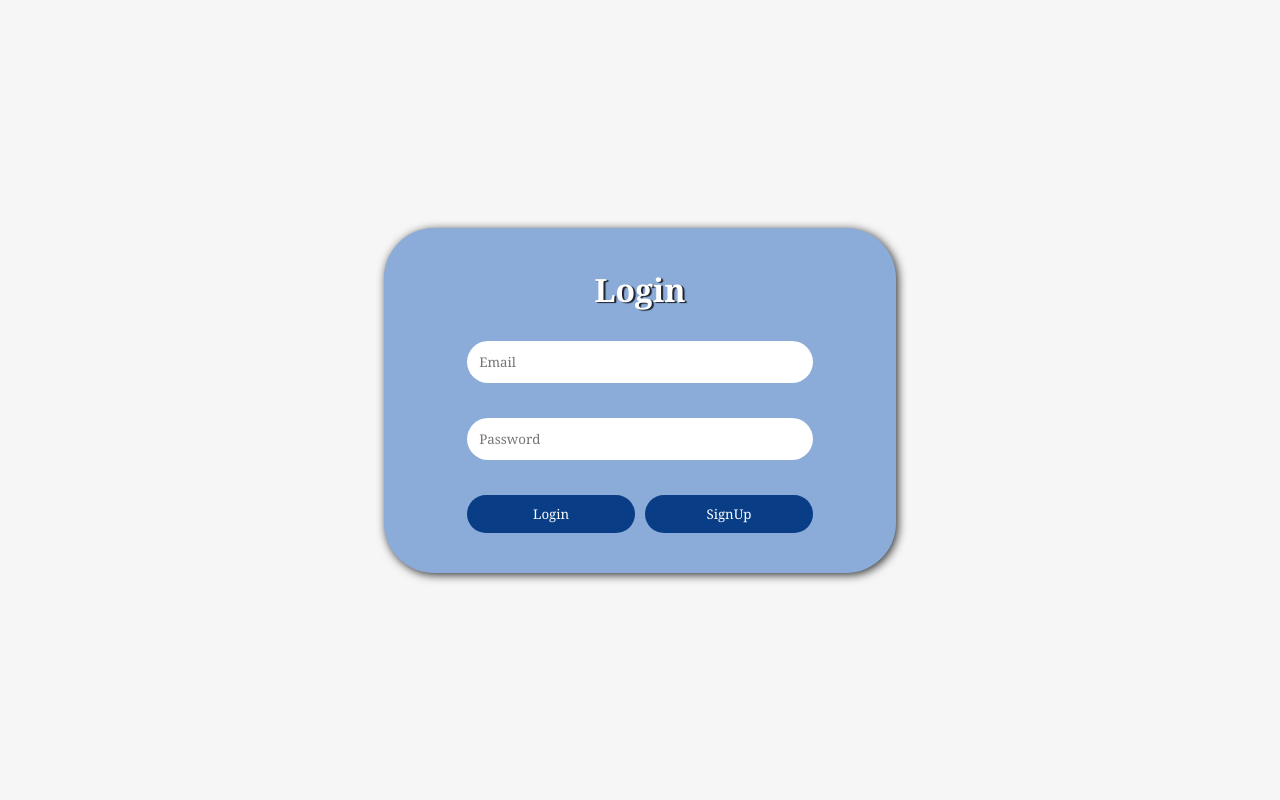
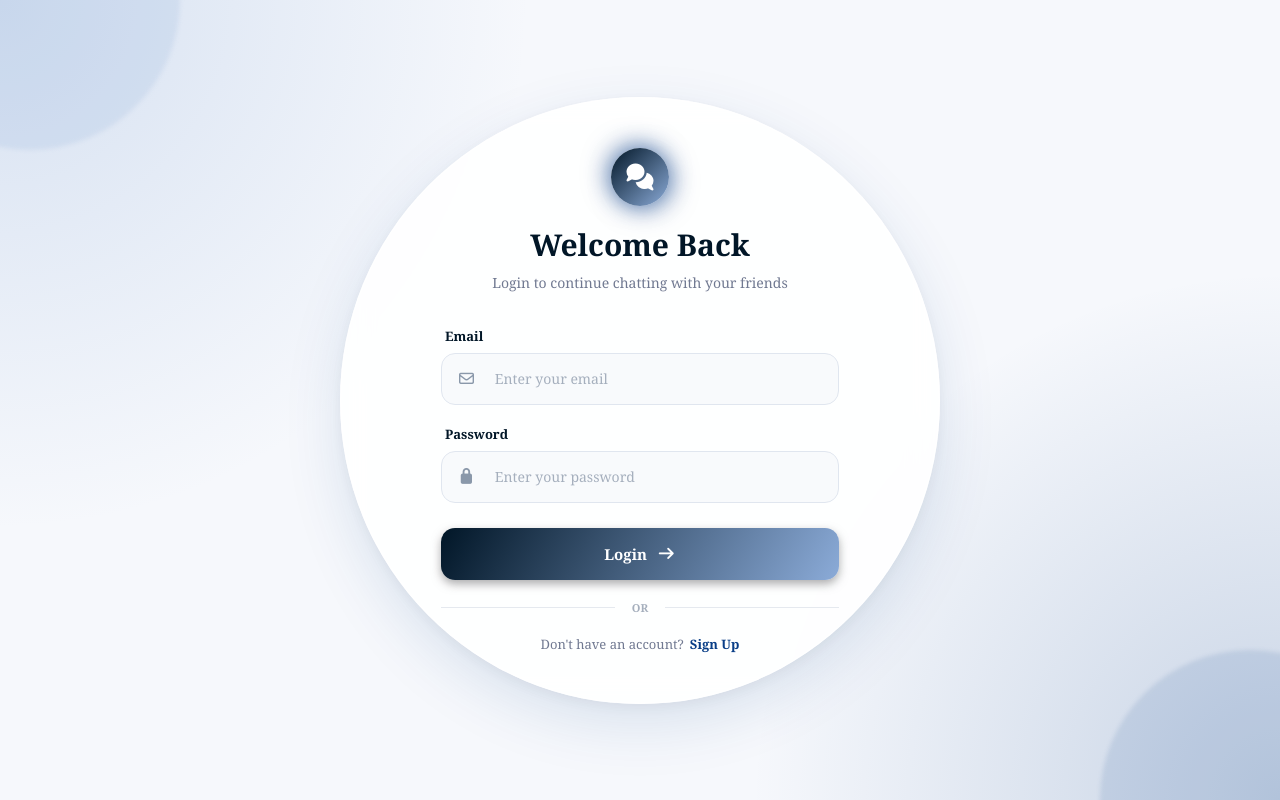
Before and after one commit to aprar-jalal/ChattingUsingFirebaseAndReact-vite, a React (Vite) app: page / in a window 1280 px wide. Built offline with nearby package versions, Linux system fonts and the light colour scheme; no server answers.

Commit message:
updated login

```diff
--- a/src/Pages/Login/Login.jsx
+++ b/src/Pages/Login/Login.jsx
@@ -10,7 +10,7 @@ function Login() {
     register,
     handleSubmit,
     formState: { errors },
-  } = useForm({ mode: "onChange" });
+  } = useForm({ mode: "all" });
 
   const navigate = useNavigate();
 
@@ -30,46 +30,90 @@ function Login() {
       alert(error.message);
     }
   };
+
   const onClick = () => {
     navigate("/signUp");
   };
+
   return (
     <div className={styles.Container}>
+      <div className={styles.backgroundCircle}></div>
+      <div className={styles.backgroundCircleTwo}></div>
+
       <div className={styles.subContainer}>
-        <h1>Login</h1>
+        <div className={styles.header}>
+          <div className={styles.logo}>
+            <i className="fa-solid fa-comments"></i>
+          </div>
+
+          <h1>Welcome Back</h1>
+          <p>Login to continue chatting with your friends</p>
+        </div>
 
         <form onSubmit={handleSubmit(onSubmit)}>
           <div className={styles.inputGroup}>
+            <label>Email</label>
+
+            <div className={styles.inputWrapper}>
+              <i className="fa-regular fa-envelope"></i>
+
               <input
                 type="email"
-              placeholder="Email"
+                placeholder="Enter your email"
                 {...register("email", {
                   required: "Email is required",
                 })}
               />
+            </div>
 
             {errors.email && (
-              <p className={styles.errorMessage}>{errors.email.message}</p>
+              <p className={styles.errorMessage}>
+                {errors.email.message}
+              </p>
             )}
           </div>
 
           <div className={styles.inputGroup}>
+            <label>Password</label>
+
+            <div className={styles.inputWrapper}>
+              <i className="fa-solid fa-lock"></i>
+
               <input
                 type="password"
-              placeholder="Password"
+                placeholder="Enter your password"
                 {...register("password", {
                   required: "Password is required",
                 })}
               />
+            </div>
 
             {errors.password && (
-              <p className={styles.errorMessage}>{errors.password.message}</p>
+              <p className={styles.errorMessage}>
+                {errors.password.message}
+              </p>
             )}
           </div>
 
-          <div className={styles.buttonContainer}>
-          <button type="submit">Login</button>
-          <button onClick={onClick}>SignUp</button>
+          <button className={styles.loginButton} type="submit">
+            Login
+            <i className="fa-solid fa-arrow-right"></i>
+          </button>
+
+          <div className={styles.divider}>
+            <span>OR</span>
+          </div>
+
+          <div className={styles.signupText}>
+            <span>Don't have an account?</span>
+
+            <button
+              type="button"
+              className={styles.signupButton}
+              onClick={onClick}
+            >
+              Sign Up
+            </button>
           </div>
         </form>
       </div>
--- a/src/Pages/Login/Login.module.css
+++ b/src/Pages/Login/Login.module.css
@@ -1,73 +1,271 @@
-.Container{
-    display:flex;
-    justify-content:center;
-    align-items:center;
-    width:100%;
-    height:100vh;
-    background-color: rgba(196, 196, 196, 0.158);
+.Container {
+    position: relative;
+    display: flex;
+    justify-content: center;
+    align-items: center;
+    width: 100%;
+    min-height: 100vh;
+    overflow: hidden;
+    background:
+        radial-gradient(circle at top left,
+            rgba(139, 171, 216, 0.3),
+            transparent 35%),
+        radial-gradient(circle at bottom right,
+            rgba(9, 62, 135, 0.2),
+            transparent 35%),
+        #f6f8fc;
 }
 
-.subContainer{
-    width:40%;
-    height: auto;
+
+.backgroundCircle {
+    position: absolute;
+    width: 300px;
+    height: 300px;
+    border-radius: 50%;
+    background: rgba(139, 171, 216, 0.18);
+    top: -150px;
+    left: -120px;
+    filter: blur(2px);
+}
+
+.backgroundCircleTwo {
+    position: absolute;
+    width: 300px;
+    height: 300px;
+    border-radius: 50%;
+    background: rgba(9, 62, 135, 0.1);
+    bottom: -150px;
+    right: -120px;
+    filter: blur(2px);
+}
+
+
+
+.subContainer {
+    position: relative;
+    z-index: 2;
+    width: min(600px, 90%);
+    padding: 50px 100px;
+    background: rgba(255, 255, 255, 0.9);
+    border: 1px solid rgba(255, 255, 255, 0.7);
+    border-radius: 50%;
+    box-shadow:
+        0 20px 60px rgba(9, 62, 135, 0.12),
+        0 4px 15px rgba(0, 0, 0, 0.05);
+    backdrop-filter: blur(15px);
+}
+
+
+
+.header {
+    text-align: center;
+    margin-bottom: 35px;
+}
+
+.logo {
+    width: 58px;
+    height: 58px;
+    margin: 0 auto 18px;
+    display: flex;
+    align-items: center;
+    justify-content: center;
+    border-radius: 50px;
+    background: linear-gradient(135deg,
+            var(--Rich-Black),
+            var(--Iceberg-Blue));
+    color: white;
+    font-size: 24px;
+    box-shadow:
+        4px 4px 24px rgba(9, 62, 135, 0.5), -4px -4px 24px rgba(9, 62, 135, 0.5);
+}
+
+.header h1 {
+    margin: 0;
+    font-size: 30px;
+    font-weight: 700;
+    color: var(--Rich-Black);
+}
+
+.header p {
+    margin-top: 8px;
+    font-size: 14px;
+    color: var(--Navy-Grey);
+}
+
+
+.subContainer form {
     display: flex;
     flex-direction: column;
-    background-color: var(--Iceberg-Blue);
-    padding:40px;
-    border-radius: 50px;
-    gap:30px;
-    align-items:center;
-    box-shadow: 2px 2px 10px rgba(0, 0, 0, 0.81);
-}
-.subContainer h1{
-    color:white;
-    text-shadow: 2px 1px 1px rgba(0, 0, 0, 0.81);
+    width: 100%;
+    gap: 20px;
 }
 
-form{
+
+
+.inputGroup {
     display: flex;
     flex-direction: column;
-    gap:20px;
-    width:80%;
-}
-form input {
-    padding: 10px;
-    border: 2px solid transparent;
-    border-radius: 50px;
-    outline: none;
-    transition: 0.3s;
+    gap: 8px;
 }
 
-form input:focus {
-    border-color: #8BABD8;
+.inputGroup label {
+    font-size: 13px;
+    font-weight: 600;
+    color: var(--Rich-Black);
+    margin-left: 4px;
 }
-.subContainer button{
-    padding:10px;
-    border:none;
-    background-color:#093e87;
-    color:white;
-    border-radius: 50px;
-    cursor: pointer;
-    transition: .7s;
-    width:50%;
+
+.inputWrapper {
+    position: relative;
+    display: flex;
+    align-items: center;
+    height: 52px;
+    border: 1px solid #e0e6ef;
+    border-radius: 14px;
+    background: #f8fafc;
+    transition: 0.25s ease;
 }
-.subContainer button:hover{
-    box-shadow: 2px 4px 2px rgba(255, 255, 255, 0.3);
+
+.inputWrapper i {
+    margin-left: 16px;
+    color: #8a98aa;
+    font-size: 15px;
+    transition: 0.25s ease;
 }
-.inputGroup {
-  display: flex;
-  flex-direction: column;
-  margin-bottom: 15px;
+
+.inputWrapper input {
+    width: 100%;
+    height: 100%;
+    padding: 0 16px 0 16px;
+    margin-left: 4px;
+    border: none;
+    outline: none;
+    background: transparent !important;
+    color: #172b4d;
+    font-size: 14px;
+    border-radius: 14px;
+}
+
+
+.inputWrapper input::placeholder {
+    color: #a5afbd;
+    background: transparent;
+}
+
+.inputWrapper:focus-within {
+    border-color:  #5f8dcc;
+    box-shadow:
+        0 0 0 2px rgba(95, 141, 204, 0.12);
+}
+
+.inputWrapper:focus-within i {
+    color: #093e87;
 }
 
 .errorMessage {
-  color: red;
-  font-size: 12px;
-  margin: 5px 0 0 5px;
+    margin: 0 0 0 5px;
+    color: #e5484d;
+    font-size: 12px;
 }
-.buttonContainer{
-    display:flex;
-    width:100%;
-    justify-content: space-between;
-    gap:10px;
+
+.loginButton {
+    display: flex;
+    align-items: center;
+    justify-content: center;
+    gap: 10px;
+    width: 100%;
+    height: 52px;
+    margin-top: 5px;
+    border: none;
+    border-radius: 14px;
+    background: linear-gradient(120deg,
+            var(--Rich-Black),
+            var( --Iceberg-Blue));
+    color: white;
+    font-size: 15px;
+    font-weight: 600;
+    cursor: pointer;
+    box-shadow:
+        0 4px 10px rgba(119, 119, 120, 0.614);
+    transition: 0.25s ease;
 }
+
+.loginButton i {
+    transition: 0.25s ease;
+}
+
+.loginButton:hover {
+    transform: translateY(-2px);
+    box-shadow:
+        0 12px 25px rgba(9, 62, 135, 0.28);
+}
+
+.loginButton:hover i {
+    transform: translateX(4px);
+}
+
+.loginButton:active {
+    transform: translateY(0);
+}
+
+.divider {
+    display: flex;
+    align-items: center;
+    gap: 12px;
+    color: #a5afbd;
+    font-size: 11px;
+    font-weight: 600;
+}
+
+.divider::before,
+.divider::after {
+    content: "";
+    flex: 1;
+    height: 1px;
+    background: #e5e9ef;
+}
+
+.divider span {
+    padding: 0 5px;
+}
+
+.signupText {
+    display: flex;
+    justify-content: center;
+    align-items: center;
+    gap: 6px;
+    font-size: 13px;
+    color:var(--Navy-Grey);
+}
+
+.signupButton {
+    border: none;
+    background: transparent;
+    color: #093e87;
+    font-size: 13px;
+    font-weight: 700;
+    cursor: pointer;
+    padding: 0;
+}
+
+.signupButton:hover {
+    color: #416fae;
+    text-decoration: underline;
+}
+
+
+@media (max-width: 600px) {
+    .subContainer {
+        width: 90%;
+        padding: 35px 25px;
+        border-radius: 24px;
+    }
+
+    .header h1 {
+        font-size: 26px;
+    }
+
+    .header p {
+        font-size: 13px;
+    }
+}
```
Lines whose indentation alone changed are shown as unchanged.
